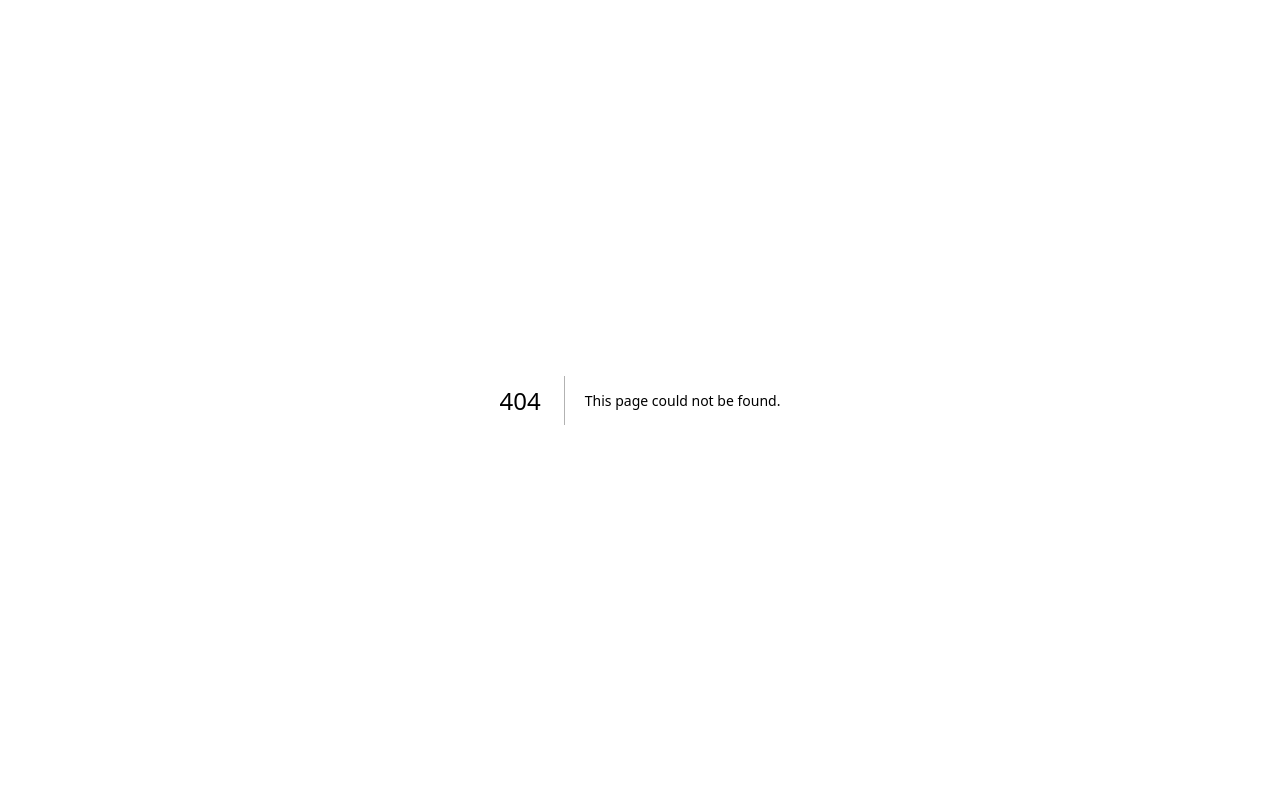
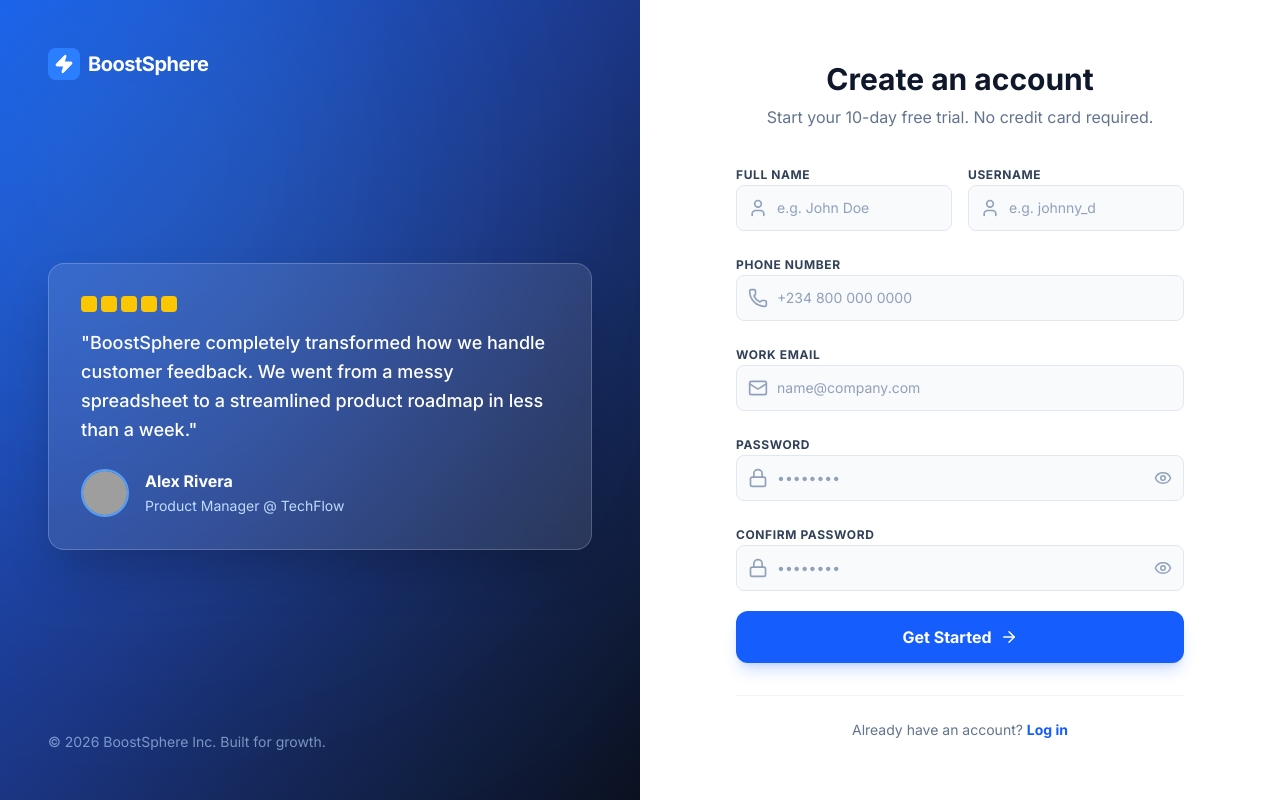
Before and after one commit to Emynex4real/boostsphere, a Next.js app: page /auth in a window 1280 px wide. Before the commit this address had no page. Built offline with nearby package versions, Linux system fonts and the light colour scheme; grey boxes are pictures that could not be loaded.

Commit message:
feat: add login/signup auth page with split-screen layout

```diff
--- /dev/null
+++ b/src/app/auth/page.tsx
@@ -0,0 +1,5 @@
+import AuthPage from "@/components/AuthPage";
+
+export default function Auth() {
+  return <AuthPage />;
+}
--- /dev/null
+++ b/src/components/AuthPage.tsx
@@ -0,0 +1,177 @@
+"use client";
+
+import React, { useState } from "react";
+import { motion, AnimatePresence } from "framer-motion";
+import {
+  Zap,
+  User,
+  Mail,
+  Phone,
+  Lock,
+  Eye,
+  EyeOff,
+  ArrowRight
+} from "lucide-react";
+
+const TestimonialPanel = () => (
+  <div className="hidden lg:flex w-1/2 bg-[#0B1120] relative overflow-hidden flex-col justify-between p-12 text-white">
+    <div className="absolute top-0 left-0 w-full h-full bg-gradient-to-br from-blue-600 via-blue-900 to-[#0B1120] opacity-90" />
+    <div className="absolute -top-[20%] -left-[20%] w-[80%] h-[80%] bg-blue-500 rounded-full blur-[150px] opacity-30 mix-blend-screen" />
+
+    <div className="relative z-10 flex items-center gap-2">
+      <div className="w-8 h-8 bg-blue-500 rounded-lg flex items-center justify-center">
+        <Zap className="w-5 h-5 text-white fill-current" />
+      </div>
+      <span className="font-bold text-xl tracking-tight">BoostSphere</span>
+    </div>
+
+    <div className="relative z-10">
+      <div className="bg-white/10 backdrop-blur-md border border-white/20 p-8 rounded-2xl shadow-2xl">
+        <div className="flex gap-1 mb-4">
+          {[1,2,3,4,5].map(i => <div key={i} className="w-4 h-4 bg-yellow-400 rounded-sm" />)}
+        </div>
+        <p className="text-lg leading-relaxed font-medium mb-6">
+          "BoostSphere completely transformed how we handle customer feedback. We went from a messy spreadsheet to a streamlined product roadmap in less than a week."
+        </p>
+        <div className="flex items-center gap-4">
+          <img src="https://i.pravatar.cc/150?u=33" alt="User" className="w-12 h-12 rounded-full border-2 border-blue-400" />
+          <div>
+            <h4 className="font-bold">Alex Rivera</h4>
+            <span className="text-sm text-blue-200">Product Manager @ TechFlow</span>
+          </div>
+        </div>
+      </div>
+    </div>
+
+    <div className="relative z-10 text-sm text-blue-200/60">
+      © 2026 BoostSphere Inc. Built for growth.
+    </div>
+  </div>
+);
+
+const InputGroup = ({
+  label,
+  type = "text",
+  placeholder,
+  icon: Icon,
+  isPassword = false
+}: {
+  label: string;
+  type?: string;
+  placeholder: string;
+  icon: any;
+  isPassword?: boolean;
+}) => {
+  const [showPass, setShowPass] = useState(false);
+
+  return (
+    <div className="space-y-1.5">
+      <label className="text-xs font-bold text-slate-700 uppercase tracking-wider">{label}</label>
+      <div className="relative group">
+        <Icon className="absolute left-3 top-1/2 -translate-y-1/2 w-5 h-5 text-slate-400 group-focus-within:text-blue-600 transition-colors" />
+        <input
+          type={isPassword ? (showPass ? "text" : "password") : type}
+          placeholder={placeholder}
+          className="w-full pl-10 pr-4 py-3 bg-slate-50 border border-slate-200 rounded-lg text-sm text-slate-900 placeholder:text-slate-400 focus:outline-none focus:border-blue-500 focus:ring-4 focus:ring-blue-500/10 transition-all"
+        />
+        {isPassword && (
+          <button
+            type="button"
+            onClick={() => setShowPass(!showPass)}
+            className="absolute right-3 top-1/2 -translate-y-1/2 text-slate-400 hover:text-slate-600"
+          >
+            {showPass ? <EyeOff size={18} /> : <Eye size={18} />}
+          </button>
+        )}
+      </div>
+    </div>
+  );
+};
+
+export default function AuthPage() {
+  const [isLogin, setIsLogin] = useState(false);
+
+  return (
+    <div className="min-h-screen flex bg-white font-sans selection:bg-blue-100 selection:text-blue-900">
+
+      <TestimonialPanel />
+
+      <div className="w-full lg:w-1/2 flex items-center justify-center p-6 md:p-12 overflow-y-auto">
+        <div className="w-full max-w-md space-y-8">
+
+          <div className="text-center">
+            <h1 className="text-3xl font-extrabold text-slate-900 mb-2">
+              {isLogin ? "Welcome back" : "Create an account"}
+            </h1>
+            <p className="text-slate-500">
+              {isLogin ? "Enter your details to access your workspace." : "Start your 10-day free trial. No credit card required."}
+            </p>
+          </div>
+
+          <AnimatePresence mode="wait">
+            <motion.form
+              key={isLogin ? "login" : "signup"}
+              initial={{ opacity: 0, x: 20 }}
+              animate={{ opacity: 1, x: 0 }}
+              exit={{ opacity: 0, x: -20 }}
+              transition={{ duration: 0.2 }}
+              className="space-y-5"
+              onSubmit={(e) => e.preventDefault()}
+            >
+
+              {!isLogin && (
+                <>
+                  <div className="flex gap-4">
+                    <div className="w-1/2">
+                      <InputGroup label="Full Name" placeholder="e.g. John Doe" icon={User} />
+                    </div>
+                    <div className="w-1/2">
+                      <InputGroup label="Username" placeholder="e.g. johnny_d" icon={User} />
+                    </div>
+                  </div>
+                  <InputGroup label="Phone Number" type="tel" placeholder="+234 800 000 0000" icon={Phone} />
+                </>
+              )}
+
+              <InputGroup
+                label={isLogin ? "Email or Username" : "Work Email"}
+                type="email"
+                placeholder={isLogin ? "Enter your email" : "name@company.com"}
+                icon={Mail}
+              />
+
+              <InputGroup label="Password" isPassword placeholder="••••••••" icon={Lock} />
+
+              {!isLogin && (
+                <InputGroup label="Confirm Password" isPassword placeholder="••••••••" icon={Lock} />
+              )}
+
+              {isLogin && (
+                <div className="flex justify-end">
+                  <a href="#" className="text-sm font-medium text-blue-600 hover:text-blue-700">Forgot password?</a>
+                </div>
+              )}
+
+              <button className="w-full py-3.5 bg-blue-600 hover:bg-blue-700 text-white font-bold rounded-xl shadow-lg shadow-blue-600/20 transition-all flex items-center justify-center gap-2 group">
+                {isLogin ? "Sign In" : "Get Started"}
+                <ArrowRight size={18} className="group-hover:translate-x-1 transition-transform" />
+              </button>
+
+            </motion.form>
+          </AnimatePresence>
+
+          <div className="pt-6 border-t border-slate-100 text-center text-sm text-slate-500">
+            {isLogin ? "Don't have an account? " : "Already have an account? "}
+            <button
+              onClick={() => setIsLogin(!isLogin)}
+              className="font-bold text-blue-600 hover:text-blue-800 transition-colors"
+            >
+              {isLogin ? "Sign up" : "Log in"}
+            </button>
+          </div>
+
+        </div>
+      </div>
+    </div>
+  );
+}
```
